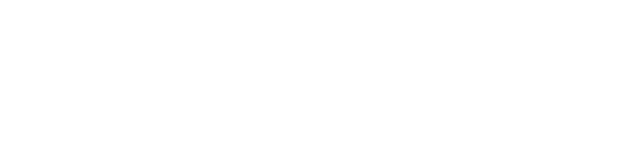
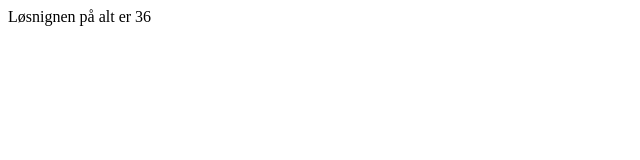
Before and after one commit to tomhnatt/timetest, a plain HTML site: page index.html in a window 1280 px wide. Shown: the whole page, without its empty margins (0-640 px from the left). Drawn offline with Linux system fonts and the light colour scheme.

Commit message:
La til litt tekst

```diff
--- a/index.html
+++ b/index.html
@@ -4,6 +4,8 @@
 </head>
 <body>
 
+Løsnignen på alt er 36
+
 </body>
 
 
```
